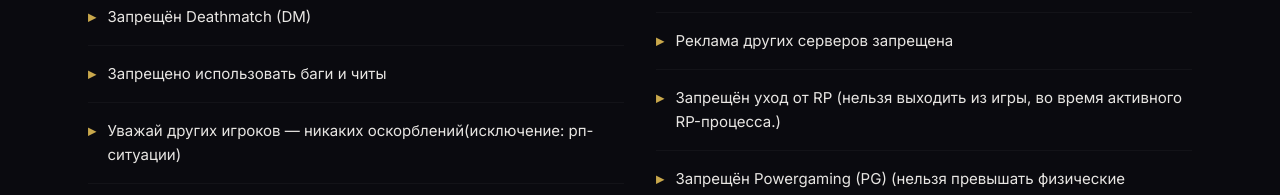
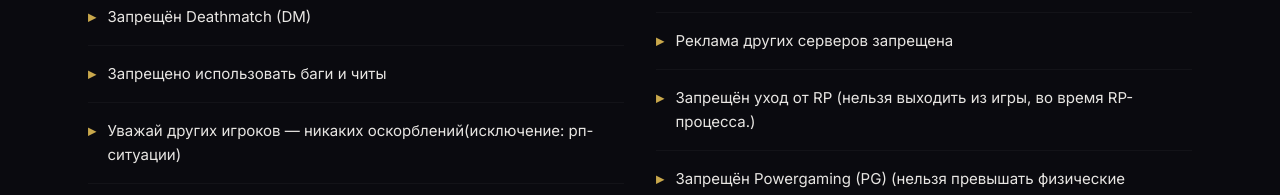
Before and after one commit to perfume009/Frontier-Lands-Site, a React (Vite) app: page / in a window 1280 px wide. Shown: the part 3815-4010 px from the top of the page. Built offline with nearby package versions, Linux system fonts and the light colour scheme.

Commit message:
исправлены ошибки сайта

```diff
--- a/src/components/Rules.jsx
+++ b/src/components/Rules.jsx
@@ -9,7 +9,7 @@ const rules = [
   'РП-ситуации должны быть правдоподобными',
   'Запрещён метагейминг (MG) (использование информации из дискорда в RP)',
   'Реклама других серверов запрещена',
-  'Запрещён уход от RP (нельзя выходить из игры, во время активного RP-процесса.)',
+  'Запрещён уход от RP (нельзя выходить из игры, во время RP-процесса.)',
   'Запрещён Powergaming (PG) (нельзя превышать физические возможности персонажа)',
   'Незнание правил проекта не освобождает вас от ответственности',
 ];
```
